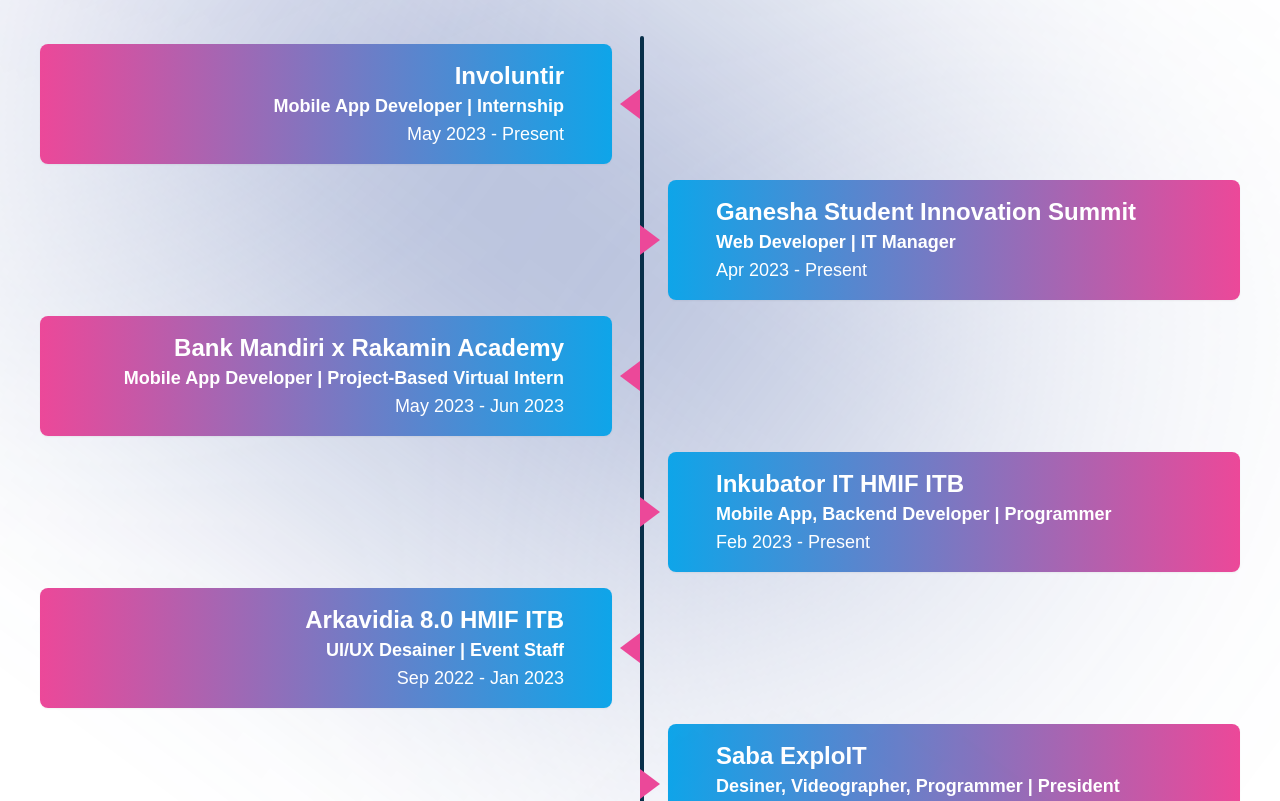
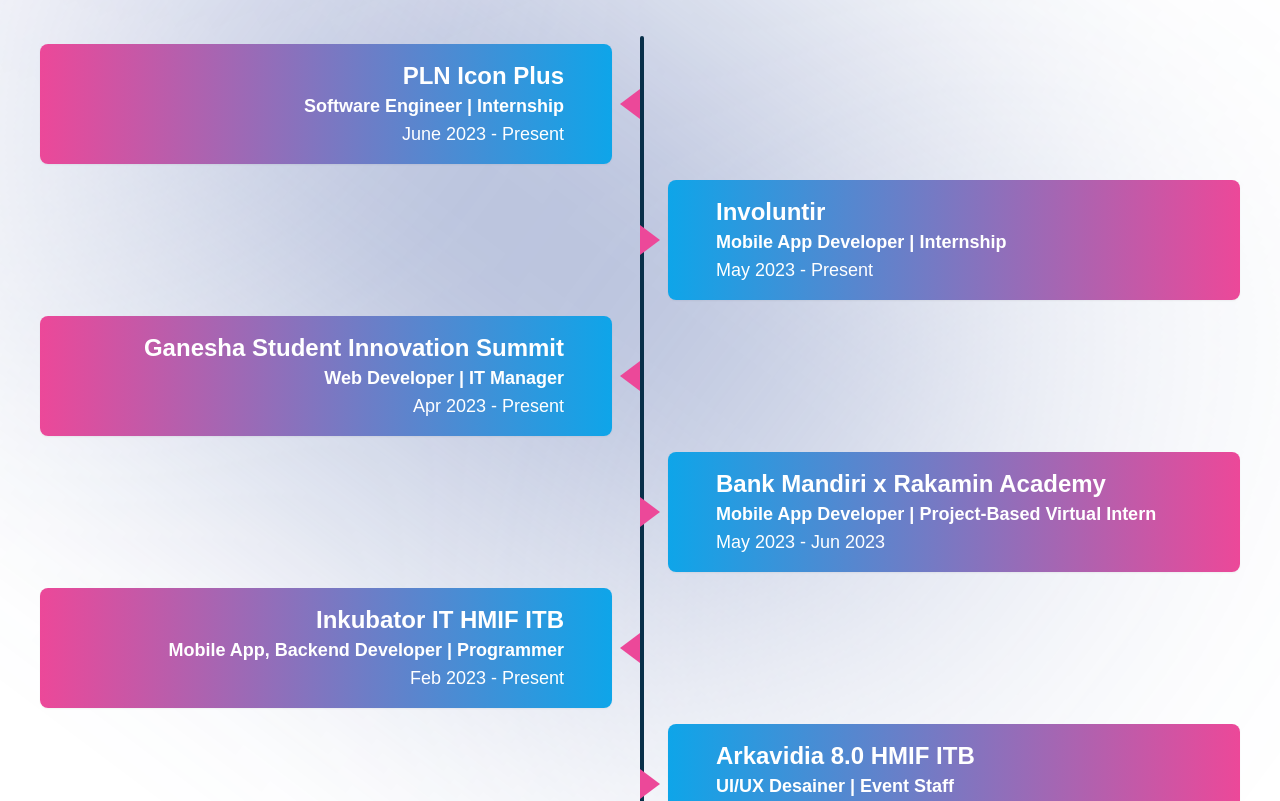
Before and after one commit to ardhanurfan/portofolio, a React (Vite) app: page / in a window 1280 px wide. Shown: the part 2840-3641 px from the top of the page. Built offline with nearby package versions, Linux system fonts and the light colour scheme; a web font is replaced by a local one.

Commit message:
add: experience

```diff
--- a/src/sections/Experience.tsx
+++ b/src/sections/Experience.tsx
@@ -24,40 +24,46 @@
         <div data-aos="zoom-in" data-aos-delay="0" className="container">
           <div className="absolute -z-10 h-full w-1 rounded-full bg-sky-950 dark:bg-slate-300 lg:left-1/2"></div>
           <ExperienceCard
+            title={"PLN Icon Plus"}
+            position={"Software Engineer | Internship"}
+            year={"June 2023 - Present"}
+            urutan={0}
+          ></ExperienceCard>
+          <ExperienceCard
             title={"Involuntir"}
             position={"Mobile App Developer | Internship"}
             year={"May 2023 - Present"}
-            urutan={0}
+            urutan={1}
           ></ExperienceCard>
           <ExperienceCard
             title={"Ganesha Student Innovation Summit"}
             position={"Web Developer | IT Manager"}
             year={"Apr 2023 - Present"}
-            urutan={1}
+            urutan={2}
           ></ExperienceCard>
           <ExperienceCard
             title={"Bank Mandiri x Rakamin Academy"}
             position={"Mobile App Developer | Project-Based Virtual Intern"}
             year={"May 2023 - Jun 2023"}
-            urutan={2}
+            urutan={3}
           ></ExperienceCard>
           <ExperienceCard
             title={"Inkubator IT HMIF ITB"}
             position={"Mobile App, Backend Developer | Programmer"}
             year={"Feb 2023 - Present"}
-            urutan={3}
+            urutan={4}
           ></ExperienceCard>
           <ExperienceCard
             title={"Arkavidia 8.0 HMIF ITB"}
             position={"UI/UX Desainer | Event Staff"}
             year={"Sep 2022 - Jan 2023"}
-            urutan={4}
+            urutan={5}
           ></ExperienceCard>
           <ExperienceCard
             title={"Saba ExploIT"}
             position={"Desiner, Videographer, Programmer | President"}
             year={"Sep 2018 - Oct 2020"}
-            urutan={5}
+            urutan={6}
           ></ExperienceCard>
         </div>
       </section>
```
